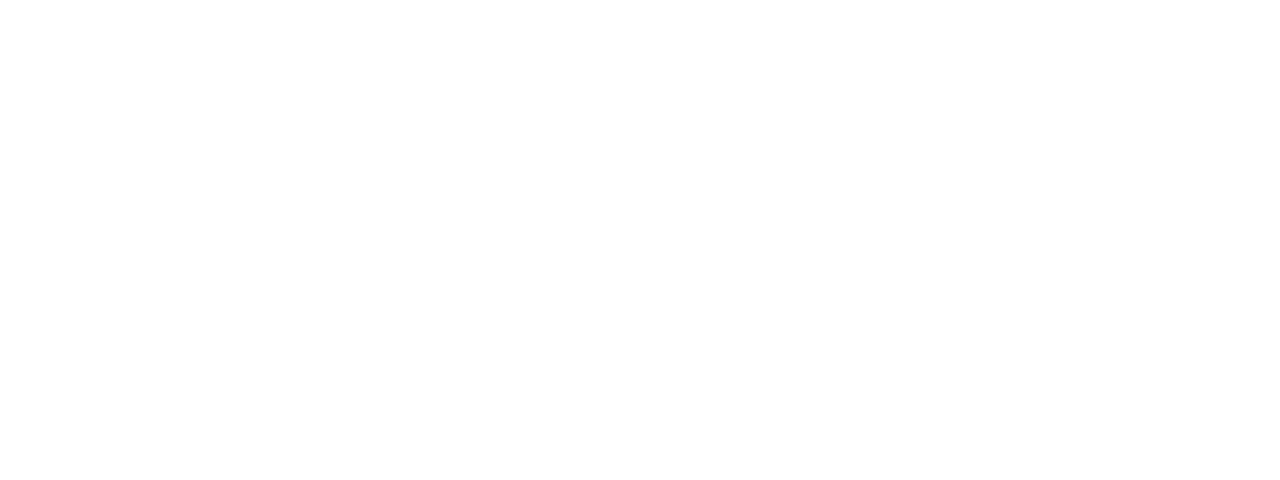
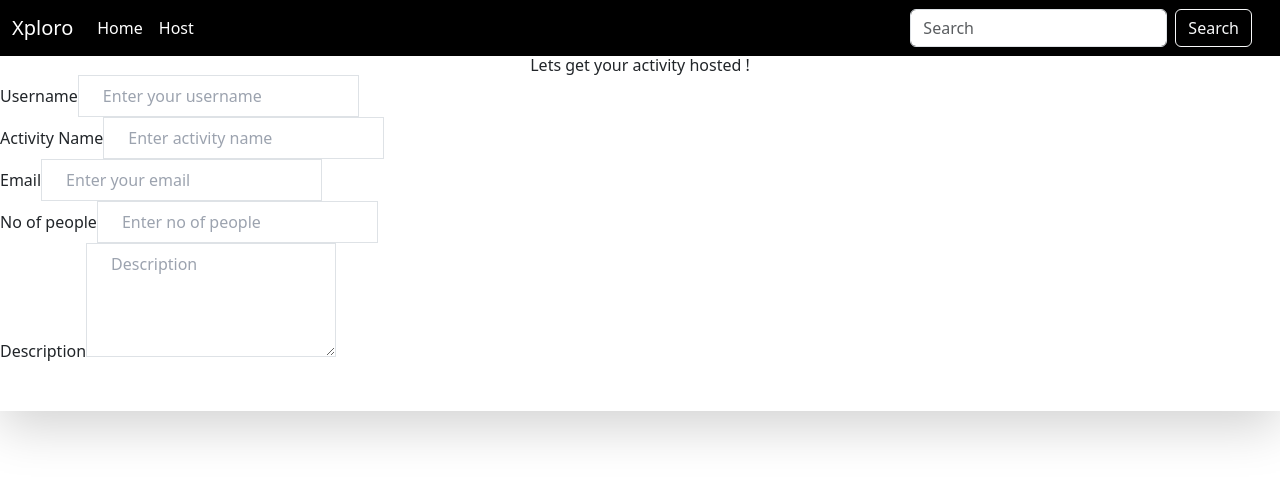
Before and after one commit to akhilesh-1306/Xploro, a React (Vite) app in the folder frontend/: page /host in a window 1280 px wide. Before the commit this address had no page. Shown: the top 480 px of the page. Built offline with nearby package versions, Linux system fonts and the light colour scheme.

Commit message:
form added

```diff
--- a/frontend/src/App.jsx
+++ b/frontend/src/App.jsx
@@ -1,6 +1,7 @@
 import Signup from "./pages/Signup"
 import Login from "./pages/Login"
 import Home from "./pages/Home";
+import Host from "./pages/Host"
 import { Route,Routes,Navigate,useNavigate } from "react-router-dom"
 // import RefreshHandler from "./RefreshHandler";
 import { useState } from "react";
@@ -21,6 +22,7 @@
         <Route path="/login" element={<Login/>} />
         <Route path="/signup" element={<Signup/>} />
         <Route path="/home" element={<Home/>} />
+        <Route path="/host" element={<Host/>} />
       </Routes>
     </div>
   )
--- a/frontend/src/Navbar.jsx
+++ b/frontend/src/Navbar.jsx
@@ -8,9 +8,9 @@
 function NavScroll() {
 
   return (
-    <Navbar expand="lg" className="bg-black text-white">
+    <Navbar expand="lg" className="bg-black text-white sticky-top">
       <Container fluid>
-        <Navbar.Brand href="#" className='text-white'>Xploro</Navbar.Brand>
+        <Navbar.Brand href="/home" className='text-white'>Xploro</Navbar.Brand>
         <Navbar.Toggle aria-controls="navbarScroll" className="bg-white" />
         <Navbar.Collapse id="navbarScroll">
           <Nav
@@ -18,8 +18,8 @@
             style={{ maxHeight: '100px' }}
             navbarScroll
           >
-            <Nav.Link href="#action1" className='text-white'>Home</Nav.Link>
-            <Nav.Link href="#action2" className='text-white'>Host</Nav.Link>
+            <Nav.Link href="/home" className='text-white'>Home</Nav.Link>
+            <Nav.Link href="/host" className='text-white'>Host</Nav.Link>
           </Nav>
           <Form className="d-flex mx-3">
               <Form.Control
--- /dev/null
+++ b/frontend/src/components/EventCard.jsx
@@ -0,0 +1,45 @@
+
+const EventCard = () => {
+    return (
+        <div className="event-card">
+            <div className="max-w-4xl mx-auto my-8 p-6 bg-white shadow-lg rounded-lg flex flex-col sm:flex-row items-center sm:items-start">
+                {/* Left Image Section */}
+                <div className="w-full sm:w-1/3 flex-shrink-0">
+                    <img
+                        src="https://via.placeholder.com/150"
+                        alt="Event Image"
+                        className="w-full h-full object-cover rounded-lg"
+                    />
+                </div>
+
+                {/* Right Content Section */}
+                <div className="mt-4 sm:mt-0 sm:ml-6 w-full sm:w-2/3 flex flex-col justify-between">
+                    <div>
+                        {/* Title */}
+                        <h2 className="text-2xl font-bold text-gray-800 mb-2">
+                            Event Title
+                        </h2>
+
+                        {/* Description */}
+                        <p className="text-gray-600 mb-4">
+                            This is a brief description of the event. Join us for an amazing experience!
+                        </p>
+                    </div>
+
+                    {/* Date */}
+                    <p className="text-sm text-gray-500 mb-4">
+                        Date: October 12, 2024
+                    </p>
+
+                    {/* Join Button */}
+                    <button className="self-start bg-blue-500 text-white py-2 px-6 rounded-lg hover:bg-blue-600 transition-all duration-300">
+                        Join Now
+                    </button>
+                </div>
+            </div>
+
+        </div>
+    )
+}
+
+export default EventCard;
--- /dev/null
+++ b/frontend/src/components/HostForm.jsx
@@ -0,0 +1,84 @@
+const HostForm = ()=>{
+    return(
+        <div className="max-w-lg mx-auto p-6 bg-white shadow-lg rounded-lg mt-8">
+      <h2 className="text-2xl font-bold text-gray-800 mb-6 text-center">
+        Lets get your activity hosted !
+      </h2>
+      <form className="space-y-6">
+        {/* Name Input */}
+        <div>
+          <label className="block text-sm font-medium text-gray-700 mb-2" htmlFor="name">
+            Username
+          </label>
+          <input
+            type="text"
+            id="username"
+            placeholder="Enter your username"
+            className="w-full px-4 py-2 border border-gray-300 rounded-lg focus:outline-none focus:ring-2 focus:ring-blue-500 transition duration-300"
+          />
+        </div>
+        <div>
+          <label className="block text-sm font-medium text-gray-700 mb-2" htmlFor="name">
+            Activity Name
+          </label>
+          <input
+            type="text"
+            id="activityName"
+            placeholder="Enter activity name"
+            className="w-full px-4 py-2 border border-gray-300 rounded-lg focus:outline-none focus:ring-2 focus:ring-blue-500 transition duration-300"
+          />
+        </div>
+
+        {/* Email Input */}
+        <div>
+          <label className="block text-sm font-medium text-gray-700 mb-2" htmlFor="email">
+            Email
+          </label>
+          <input
+            type="email"
+            id="email"
+            placeholder="Enter your email"
+            className="w-full px-4 py-2 border border-gray-300 rounded-lg focus:outline-none focus:ring-2 focus:ring-blue-500 transition duration-300"
+          />
+        </div>
+
+        <div>
+          <label className="block text-sm font-medium text-gray-700 mb-2" htmlFor="email">
+            No of people
+          </label>
+          <input
+            type="number"
+            id="noOfPeople"
+            placeholder="Enter no of people"
+            className="w-full px-4 py-2 border border-gray-300 rounded-lg focus:outline-none focus:ring-2 focus:ring-blue-500 transition duration-300"
+          />
+        </div>
+
+        {/* Message Textarea */}
+        <div>
+          <label className="block text-sm font-medium text-gray-700 mb-2" htmlFor="message">
+            Description
+          </label>
+          <textarea
+            id="description"
+            placeholder="Description"
+            rows="4"
+            className="w-full px-4 py-2 border border-gray-300 rounded-lg focus:outline-none focus:ring-2 focus:ring-blue-500 transition duration-300"
+          ></textarea>
+        </div>
+
+        {/* Submit Button */}
+        <div className="text-center">
+          <button
+            type="submit"
+            className="w-full py-2 px-4 bg-blue-500 text-white font-semibold rounded-lg hover:bg-blue-600 transition-all duration-300"
+          >
+            Submit
+          </button>
+        </div>
+      </form>
+    </div>
+    )
+}
+
+export default HostForm;
--- a/frontend/src/pages/Home.jsx
+++ b/frontend/src/pages/Home.jsx
@@ -1,13 +1,16 @@
+import { useState } from "react";
 import NavScroll from "../Navbar"
+import EventCard from "../components/EventCard";
+
 
 const Home = () => {
 
-
+    const [allEvents,setAllEvents] = useState([]);
 
     return(
         <div className="home">
             <NavScroll/>
-            <h1>Home</h1>
+            <EventCard/>
         </div>
     )
 }
--- /dev/null
+++ b/frontend/src/pages/Host.jsx
@@ -0,0 +1,13 @@
+import NavScroll from "../Navbar";
+import HostForm from "../components/HostForm";
+
+const Host = ()=>{
+    return(
+        <div className="host">
+            <NavScroll/>
+            <HostForm/>
+        </div>
+    )
+}
+
+export default Host;
--- /dev/null
+++ b/frontend/src/pages/Profile.jsx
@@ -0,0 +1,5 @@
+const Profile = () =>{
+    return(
+        <h1>Profile</h1>
+    )
+}
```
Also changed, not shown: 1 other file (tests, documents, lock files or other folders).
